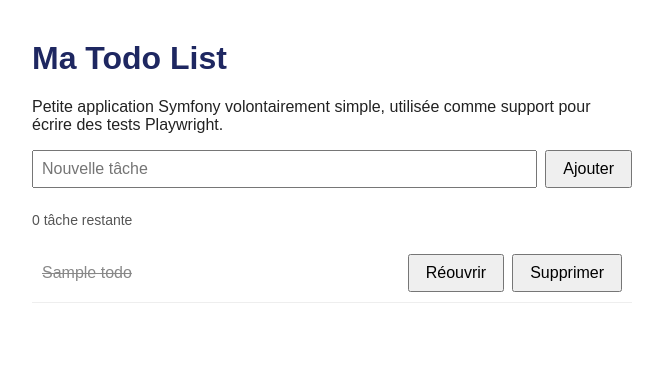
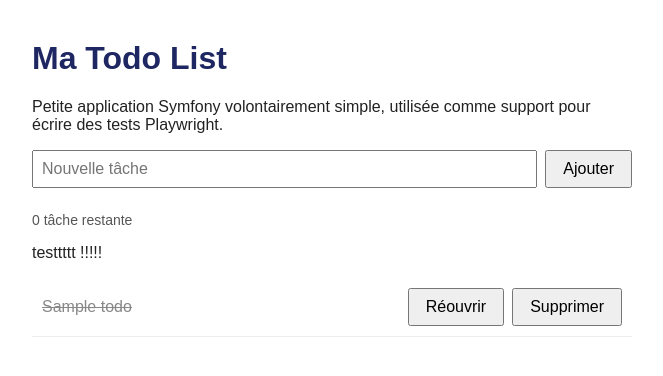
Before and after one commit to williamPeninon/Playwright-Automatiser-ses-tests-end-to-end-avec-Playwright, a Symfony app: template symfony-app/templates/todo/index.html.twig in a window 1280 px wide. Shown: the top 376 px of the page, without its empty margins (308-971 px from the left). Run offline with Twig, Linux system fonts and the light colour scheme; the template is opened without the code that fills it: most values are stand-ins (such as "Sample title", 1, 10 or a date in 2020); some libraries are stand-ins or nearby versions.

Commit message:
Update index.html.twig

```diff
--- a/symfony-app/templates/todo/index.html.twig
+++ b/symfony-app/templates/todo/index.html.twig
@@ -57,6 +57,7 @@
         {{ remaining }} tâche{{ remaining > 1 ? 's' : '' }} restante{{ remaining > 1 ? 's' : '' }}
     </p>
 
+    <p>testtttt !!!!!</p>
     <!-- Liste des tâches : chaque <li> représente une todo -->
     <ul data-testid="todo-list">
         {#
```
